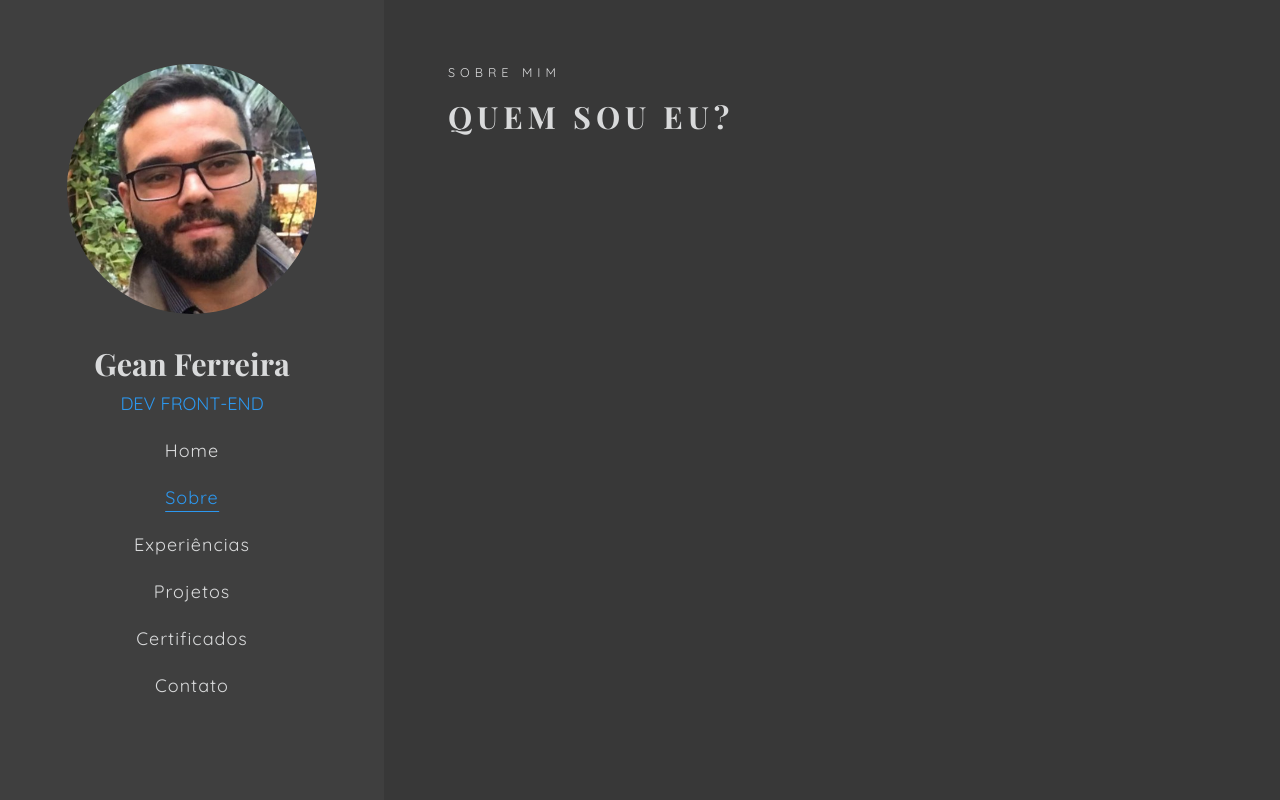
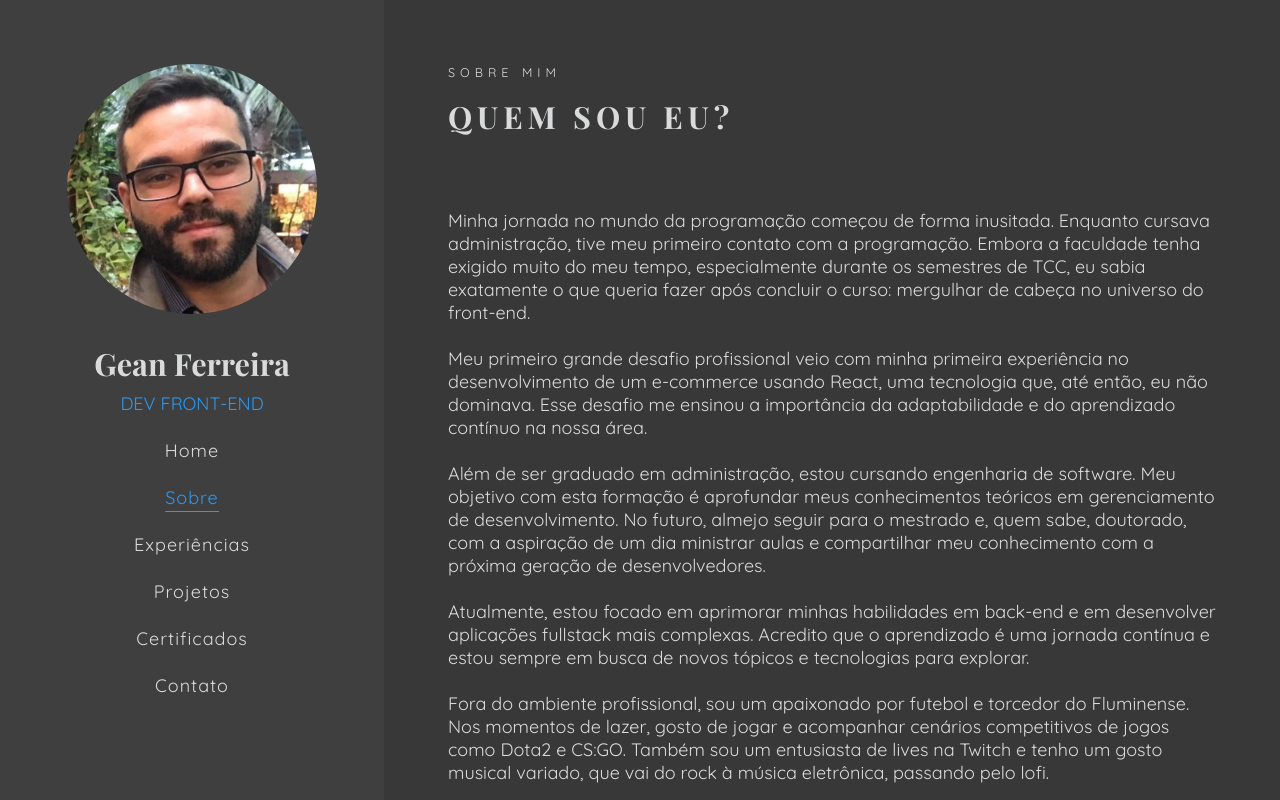
Before and after one commit to gean-ferreira/evodux-site, a Nuxt app: page /sobre in a window 1280 px wide. Built offline with nearby package versions, Linux system fonts and the light colour scheme.

Commit message:
feat: Add componente sobre mim

```diff
--- /dev/null
+++ b/components/sections/AboutMe.vue
@@ -0,0 +1,36 @@
+<template>
+  <p>
+    Minha jornada no mundo da programação começou de forma inusitada. Enquanto
+    cursava administração, tive meu primeiro contato com a programação. Embora a
+    faculdade tenha exigido muito do meu tempo, especialmente durante os
+    semestres de TCC, eu sabia exatamente o que queria fazer após concluir o
+    curso: mergulhar de cabeça no universo do front-end.
+    <br />
+    <br />
+    Meu primeiro grande desafio profissional veio com minha primeira experiência
+    no desenvolvimento de um e-commerce usando React, uma tecnologia que, até
+    então, eu não dominava. Esse desafio me ensinou a importância da
+    adaptabilidade e do aprendizado contínuo na nossa área.
+    <br />
+    <br />
+    Além de ser graduado em administração, estou cursando engenharia de
+    software. Meu objetivo com esta formação é aprofundar meus conhecimentos
+    teóricos em gerenciamento de desenvolvimento. No futuro, almejo seguir para
+    o mestrado e, quem sabe, doutorado, com a aspiração de um dia ministrar
+    aulas e compartilhar meu conhecimento com a próxima geração de
+    desenvolvedores.
+    <br />
+    <br />
+    Atualmente, estou focado em aprimorar minhas habilidades em back-end e em
+    desenvolver aplicações fullstack mais complexas. Acredito que o aprendizado
+    é uma jornada contínua e estou sempre em busca de novos tópicos e
+    tecnologias para explorar.
+    <br />
+    <br />
+    Fora do ambiente profissional, sou um apaixonado por futebol e torcedor do
+    Fluminense. Nos momentos de lazer, gosto de jogar e acompanhar cenários
+    competitivos de jogos como Dota2 e CS:GO. Também sou um entusiasta de lives
+    na Twitch e tenho um gosto musical variado, que vai do rock à música
+    eletrônica, passando pelo lofi.
+  </p>
+</template>
--- a/pages/sobre.vue
+++ b/pages/sobre.vue
@@ -2,10 +2,12 @@
   <NuxtLayout :name="'content'">
     <template #meta>sobre mim</template>
     <template #title>quem sou eu?</template>
+    <AboutMe />
   </NuxtLayout>
 </template>
 
 <script setup lang="ts">
+  import AboutMe from 'sections/AboutMe'
   useHead({
     title: 'Sobre',
     meta: [
```
